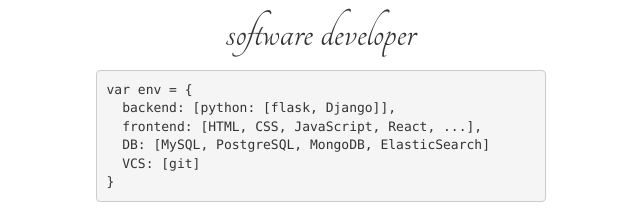
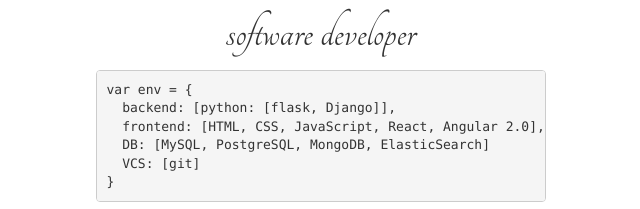
Before and after one commit to fmarella/fmarella.github.io, a plain HTML site: page index.html in a window 1280 px wide. Shown: the part 208-417 px from the top of the page, 319-959 px from the left. Drawn offline with nearby package versions, Linux system fonts and the light colour scheme.

Commit message:
add Angular to frontend

```diff
--- a/index.html
+++ b/index.html
@@ -45,7 +45,7 @@
       <div class="codeContainer animated zoomInUp">
         <p><pre class="codeBlock">var env = {
   backend: [python: [flask, Django]],
-  frontend: [HTML, CSS, JavaScript, React, ...],
+  frontend: [HTML, CSS, JavaScript, React, Angular 2.0],
   DB: [MySQL, PostgreSQL, MongoDB, ElasticSearch]
   VCS: [git]
 }</pre></p>
```
